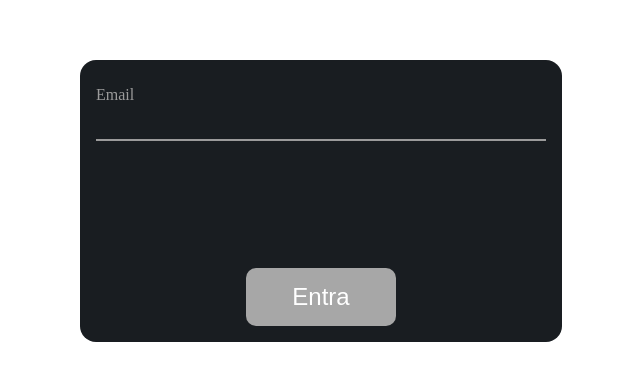
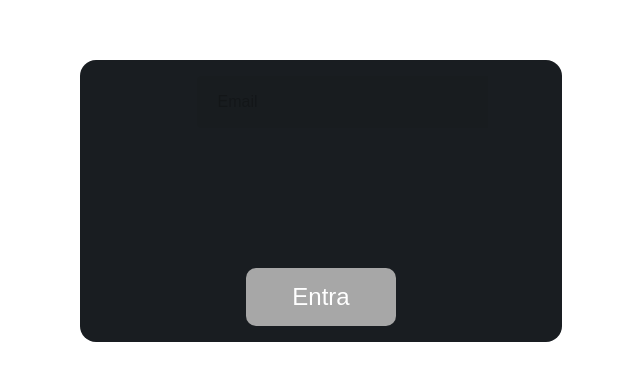
Before and after one commit to MatheusFellipi/dog-breed, a Next.js app: page / in a window 1280 px wide. Shown: the part 207-588 px from the top of the page, without its empty margins (327-967 px from the left). Built offline with nearby package versions, Linux system fonts and the light colour scheme.

Commit message:
Alterando o designer do input.

```diff
--- a/src/components/input/index.tsx
+++ b/src/components/input/index.tsx
@@ -1,5 +1,4 @@
 import styled from "@emotion/styled";
-import { type } from "os";
 import { InputHTMLAttributes } from "react";
 
 interface InputProps extends InputHTMLAttributes<HTMLInputElement> {
@@ -19,91 +18,66 @@ export function Input({
   }
 
   return (
-    <Label className="form__group field">
+    <Label className="form-group">
       <input
-        className="form__field"
+        type={type}
+        className="form-control rounded-left"
+        placeholder={label}
+        value={value}
         name={name}
-        {...rest}
         onChange={onChange}
       />
-      <label htmlFor={label} className="form__label">
-        {label}
-      </label>
     </Label>
   );
 }
 
-const Label = styled.fieldset`
-  border: none;
-  position: relative;
-  padding: 15px 0 0;
-  margin-top: 10px;
-  width: 100%;
-
-  .form__field {
-    font-family: inherit;
+const Label = styled.div`
+  .form-control {
+    height: 48px;
+    background: rgba(0, 0, 0, 0.05);
+    font-size: 16px;
+    box-shadow: none;
+    border: 1px solid transparent;
+    padding-left: 20px;
+    padding-right: 20px;
     width: 100%;
-    border: 0;
-    border-bottom: 2px solid #9b9b9b;
-    outline: 0;
-    font-size: 1.3rem;
-    color: #fff;
-    padding: 7px 0;
-    background: transparent;
-    transition: border-color 0.2s;
-
-    &::placeholder {
-      color: transparent;
+    &::-webkit-input-placeholder {
+      color: rgba(0, 0, 0, 0.2);
     }
-
-    &:placeholder-shown ~ .form__label {
-      font-size: 1.3rem;
-      cursor: text;
-      top: 20px;
+    &::-moz-placeholder {
+      color: rgba(0, 0, 0, 0.2);
+    }
+    &:-ms-input-placeholder {
+      color: rgba(0, 0, 0, 0.2);
+    }
+    &:-moz-placeholder {
+      color: rgba(0, 0, 0, 0.2);
+    }
+    &:focus,
+    &:active {
+      outline: none;
+      box-shadow: none;
+      background: rgba(0, 0, 0, 0.07);
+      border-color: transparent;
     }
   }
 
-  .form__label {
-    position: absolute;
-    top: 0;
-    display: block;
-    transition: 0.2s;
-    font-size: 1rem;
-    color: #9b9b9b;
+  .rounded-left {
+    border-top-left-radius: 0.25rem;
+    border-bottom-left-radius: 0.25rem;
   }
 
-  .form__field:focus {
-    ~ .form__label {
+  .form-group {
+    position: relative;
+    .submit {
       position: absolute;
-      top: 0;
-      display: block;
-      transition: 0.2s;
-      font-size: 1rem;
-      color: #11998e;
-      font-weight: 700;
-    }
-    padding-bottom: 6px;
-    font-weight: 700;
-    border-width: 3px;
-    border-image: linear-gradient(to right, #11998e, #38ef7d);
-    border-image-slice: 1;
-  }
-  /* reset input */
-  .form__field {
-    &:required,
-    &:invalid {
-      box-shadow: none;
+      top: 20px;
+      left: 0;
+      right: 0;
+      margin: 0 auto;
+      @include media-breakpoint-down(sm) {
+        top: 0;
+      }
     }
   }
-  /* demo */
-  body {
-    font-family: "Poppins", sans-serif;
-    display: flex;
-    flex-direction: column;
-    justify-content: center;
-    align-items: center;
-    min-height: 100vh;
-    font-size: 1.5rem;
-    background-color: #222222;
-  }
 `;
```
